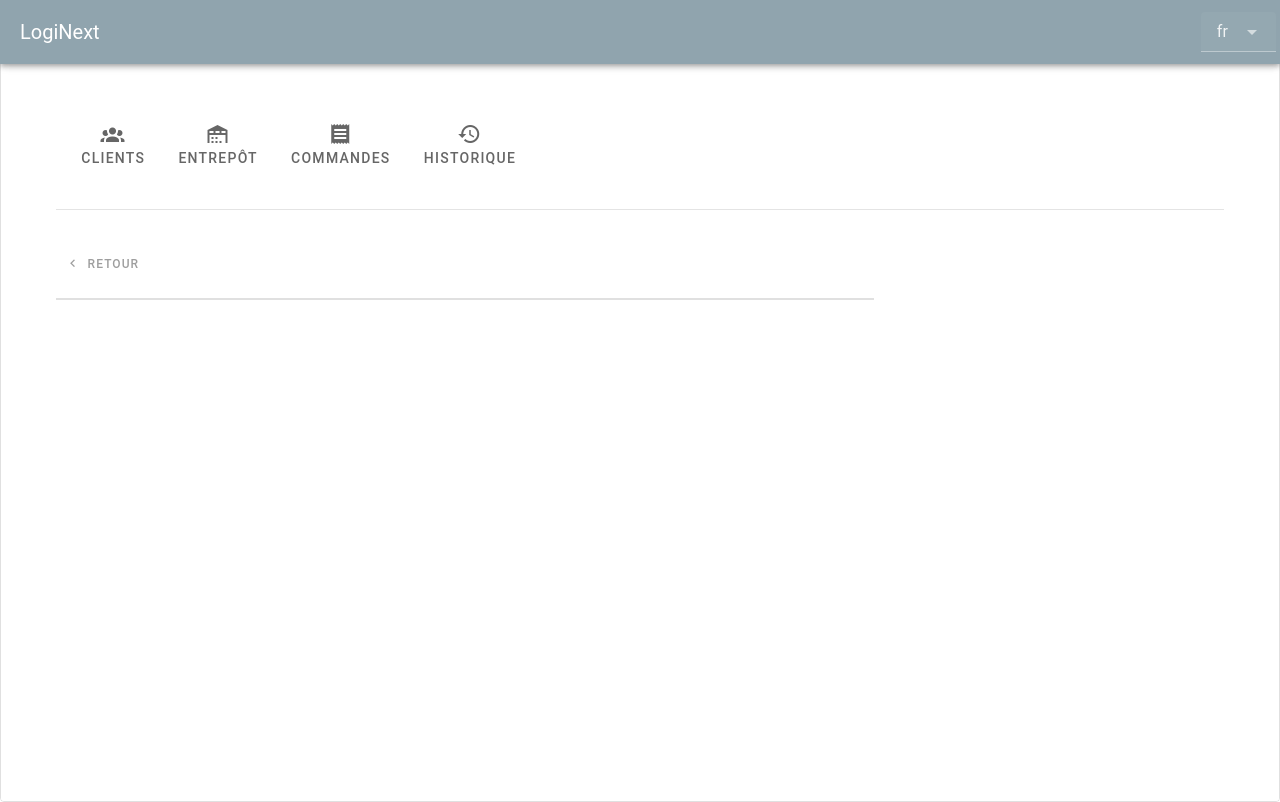
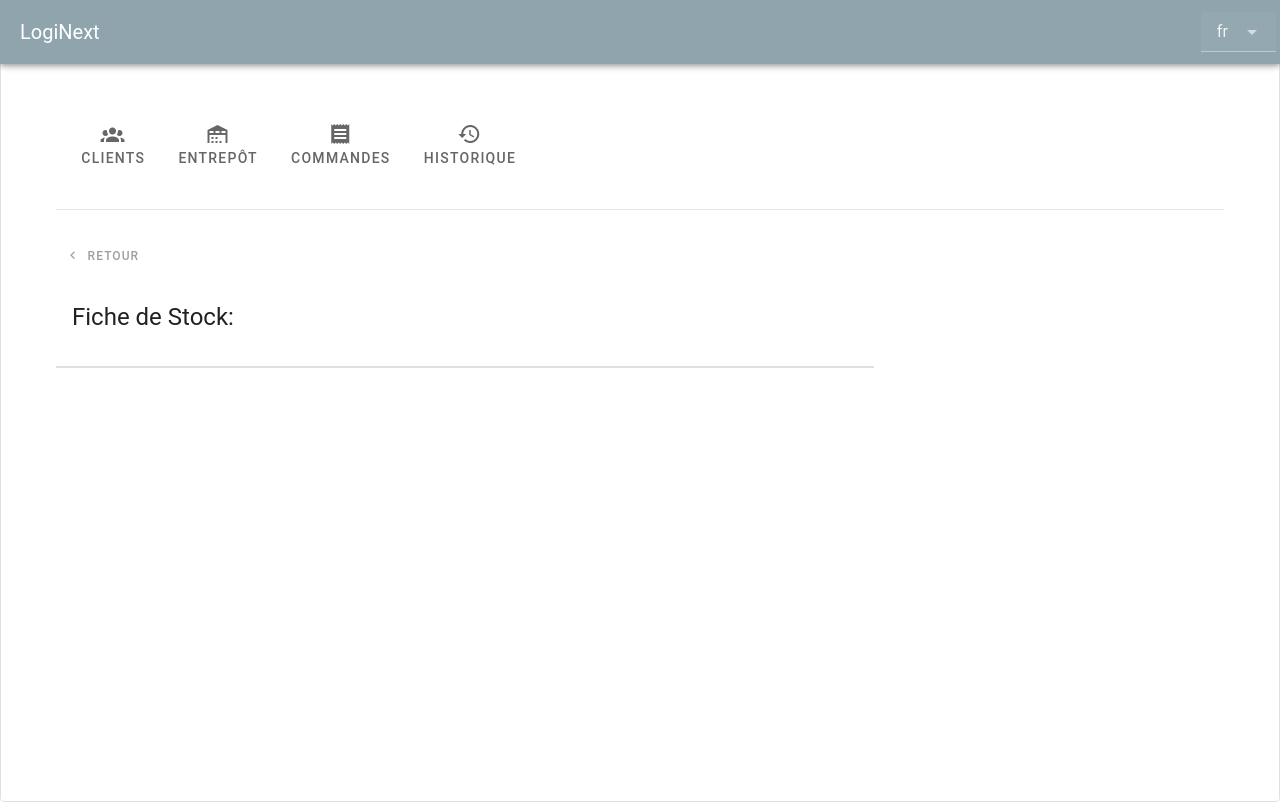
Before and after one commit to hichem-dahi/palmera-next, a Vue app: page /product/1 in a window 1280 px wide. Built offline with nearby package versions, Linux system fonts and the light colour scheme.

Commit message:
add title to product page

```diff
--- a/src/views/ProductView.vue
+++ b/src/views/ProductView.vue
@@ -1,12 +1,13 @@
 <template>
   <v-btn
-    class="my-5"
+    class="mt-3"
     size="small"
     color="grey"
     variant="text"
     prepend-icon="mdi-chevron-left"
     @click="$router.go(-1)"
     :text="$t('back')" />
+  <div class="text-h5 pa-4 my-4">Fiche de Stock: {{ product?.name }}</div>
   <div class="product-wrapper">
     <div class="product-table border">
       <ProductTable />
@@ -14,7 +15,17 @@
   </div>
 </template>
 <script setup lang="ts">
+import { computed } from 'vue';
+import { useRoute } from 'vue-router';
+
+import products from '@/composables/localStore/useProductStore';
+
 import ProductTable from './ProductView/ProductTable.vue'
+
+const route = useRoute()
+
+const product = computed(() => products.value.find(p => p.id == route.params.product_id))
+
 </script>
 
 <style>
@@ -25,6 +36,6 @@ import ProductTable from './ProductView/ProductTable.vue'
 }
 
 .product-table {
-  width: 70%;
+  min-width: 70%;
 }
 </style>
```
